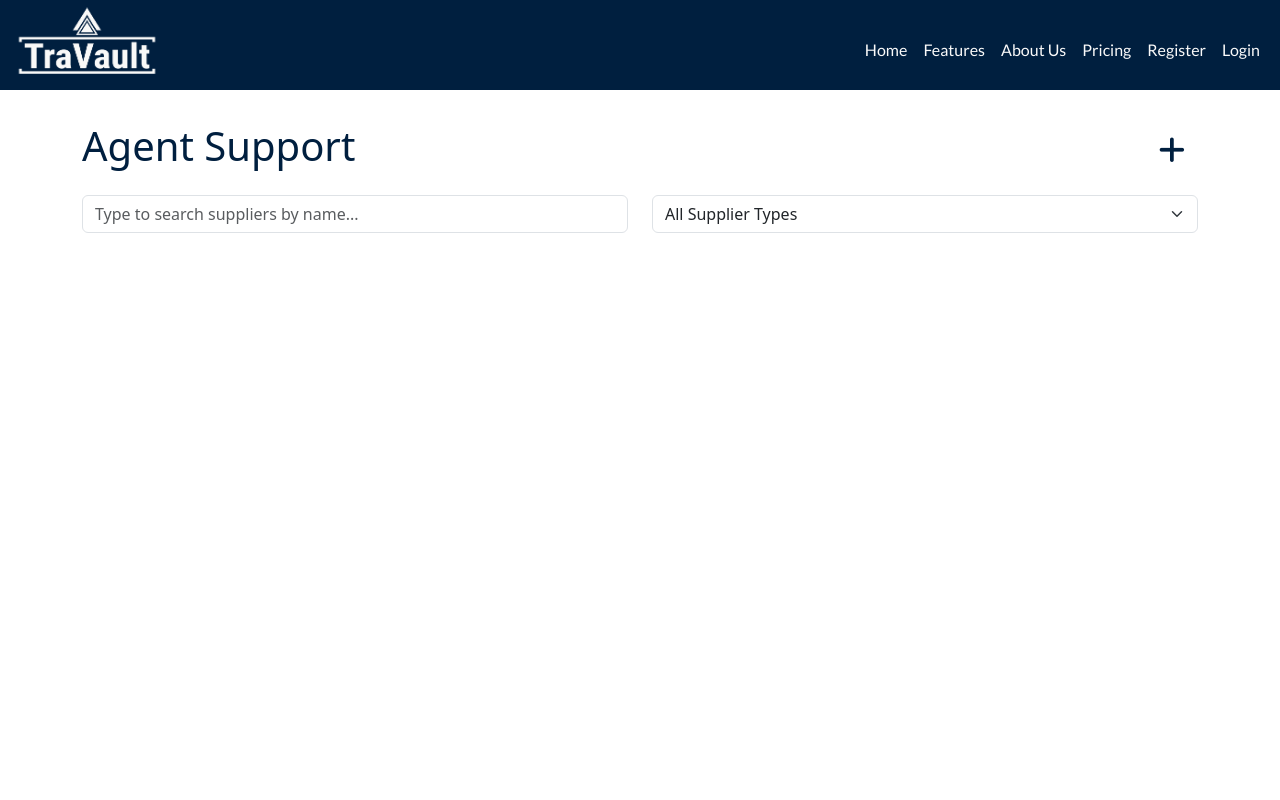
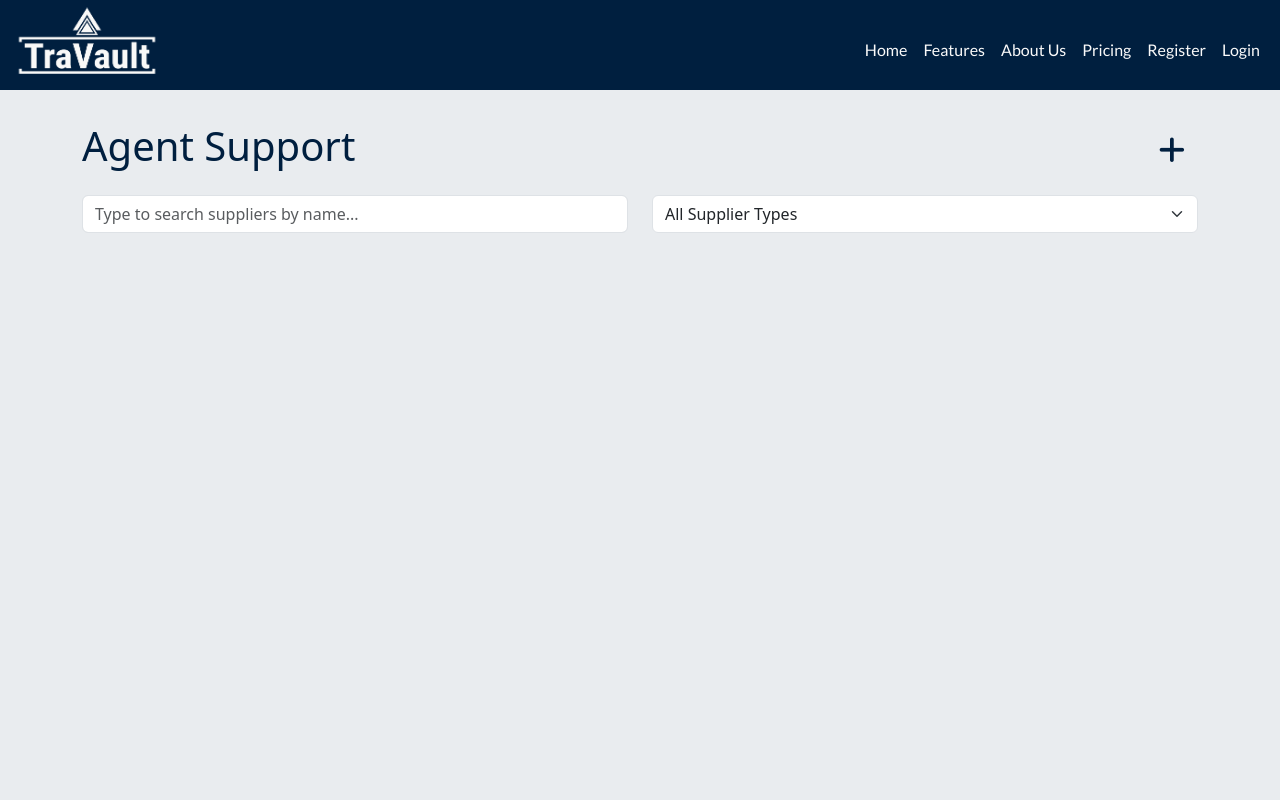
Before and after one commit to Ty-Thetravelguy/travault_mp4_v1, a Django app: template travault/agent_support/templates/agent_support/index.html in a window 1280 px wide. Run offline with Django 3.2, Linux system fonts and the light colour scheme; the template is opened without the code that fills it, so the values that code supplies are empty; some libraries are stand-ins or nearby versions.

Commit message:
added bg color to index.html agent support

```diff
--- a/travault/agent_support/templates/agent_support/index.html
+++ b/travault/agent_support/templates/agent_support/index.html
@@ -3,7 +3,7 @@
 {% load agent_filters %}
 
 {% block content %}
-<div class="container-fluid full-height-bg py-5">
+<div class="container-fluid full-height-bg py-5 bg-gray-200">
     <div class="container mt-4">
         <div class="d-flex justify-content-between align-items-center pt-5">
             <h1 class="project-primary-color">Agent Support</h1>
```
